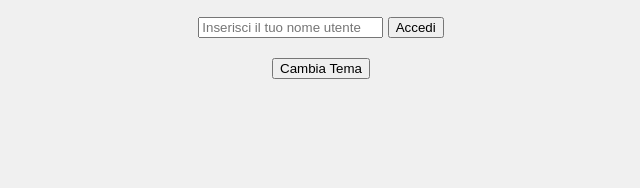
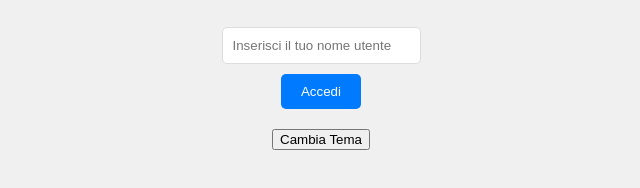
Before and after one commit to TommyTommy10/calendario-foto, a plain HTML site: page index.html in a window 1280 px wide. Shown: the part 144-332 px from the top of the page, without its empty margins (319-959 px from the left). Drawn offline with Linux system fonts and the light colour scheme.

Commit message:
Update style.css

```diff
--- a/style.css
+++ b/style.css
@@ -95,3 +95,29 @@ header {
   --text-color: #fff;
   --day-background-color: #444;
 }
+
+#loginContainer {
+  display: flex;
+  flex-direction: column;
+  align-items: center;
+}
+
+#loginContainer input {
+  padding: 10px;
+  margin: 10px 0;
+  border: 1px solid #ddd;
+  border-radius: 5px;
+}
+
+#loginContainer button {
+  padding: 10px 20px;
+  border: none;
+  border-radius: 5px;
+  background-color: #007BFF;
+  color: #fff;
+  cursor: pointer;
+}
+
+#loginContainer button:hover {
+  background-color: #0056b3;
+}
```
